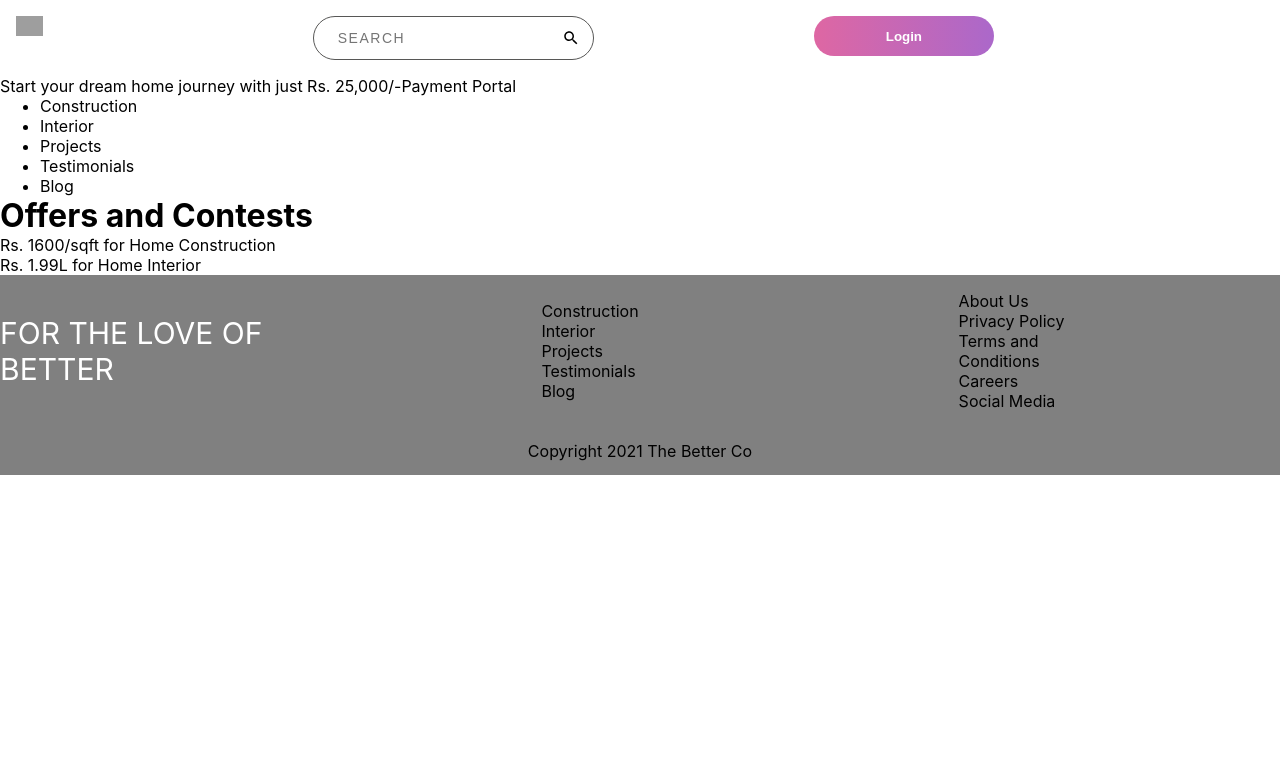
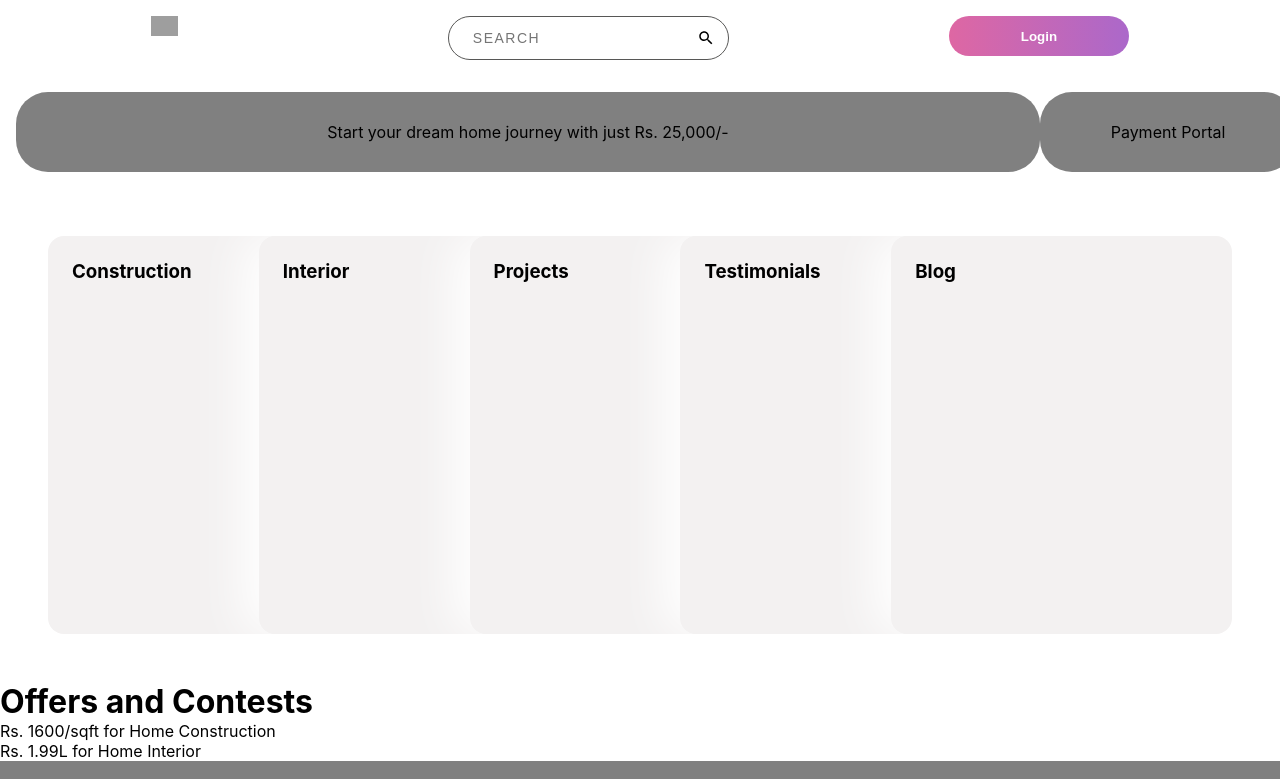
Before and after one commit to afeermohd/better-landing, a React (Create React App) app: page / in a window 1280 px wide. Shown: the top 779 px of the page. Built offline with nearby package versions, Linux system fonts and the light colour scheme; grey boxes are pictures that could not be loaded; the HTML template or start-up script is replaced by a standard one.

Commit message:
ui update

```diff
--- a/src/components/Navbar/style.css
+++ b/src/components/Navbar/style.css
@@ -7,6 +7,7 @@
 
 .navbar-nav {
   margin-right: auto;
+  margin-left: auto;
 }
 
 .search-input {
--- a/src/components/Section1/index.js
+++ b/src/components/Section1/index.js
@@ -4,8 +4,8 @@ import "./style.css";
 const Section1 = () => {
   return (
     <div className="section1">
-      <div>Start your dream home journey with just Rs. 25,000/-</div>
-      <div>Payment Portal</div>
+      <div className="sect1-intro"><span className="sect1-introtext">Start your dream home journey with just Rs. 25,000/-</span></div>
+      <div className="sect1-payment"><span>Payment Portal</span></div>
     </div>
   );
 };
--- a/src/components/Section1/style.css
+++ b/src/components/Section1/style.css
@@ -1,3 +1,36 @@
 .section1 {
   display: flex;
+  margin: 1rem;
+  width: 100%;
+  justify-content: space-evenly;
 }
+
+.sect1-intro {
+  /* display: flex;
+  align-items: center;
+  justify-content: center; */
+  display: grid;
+  place-items: center;
+  border: 1rem;
+  /* width: 70%; */
+  flex: 4;
+  height: 5rem;
+  background: grey;
+  /* margin: 1rem; */
+  border-radius: 2rem;
+  margin-left: auto;
+  margin-right: auto;
+}
+
+.sect1-payment {
+  display: grid;
+  place-items: center;
+  background: grey;
+  height: 5rem;
+  border-radius: 2rem;
+  /* margin: 1rem; */
+  /* width: 10%; */
+  flex: 1;
+  margin-left: auto;
+  margin-right: auto;
+}
--- a/src/components/Section2/index.js
+++ b/src/components/Section2/index.js
@@ -4,13 +4,36 @@ import "./style.css";
 const Section2 = () => {
   return (
     <div className="section2">
-      <ul>
-        <li>Construction</li>
-        <li>Interior</li>
-        <li>Projects</li>
-        <li>Testimonials</li>
-        <li>Blog</li>
-      </ul>
+      <div className="item">
+        <header class="header">
+          {/* <p>Sep 11th 2020</p> */}
+          <h3>Construction</h3>
+        </header>
+      </div>
+      <div className="item">
+        <header class="header">
+          {/* <p>Sep 11th 2020</p> */}
+          <h3>Interior</h3>
+        </header>
+      </div>
+      <div className="item">
+        <header class="header">
+          {/* <p>Sep 11th 2020</p> */}
+          <h3>Projects</h3>
+        </header>
+      </div>
+      <div className="item">
+        <header class="header">
+          {/* <p>Sep 11th 2020</p> */}
+          <h3>Testimonials</h3>
+        </header>
+      </div>
+      <div className="item">
+        <header class="header">
+          {/* <p>Sep 11th 2020</p> */}
+          <h3>Blog</h3>
+        </header>
+      </div>
     </div>
   );
 };
--- a/src/components/Section2/style.css
+++ b/src/components/Section2/style.css
@@ -1,4 +1,75 @@
 .section2 {
   display: flex;
-  flex-direction: row;
+  /* flex-direction: row; */
+  padding: 3rem;
+  /* color: white */
+  overflow-x: hidden;
 }
+.section2::-webkit-scrollbar {
+  width: 10px;
+  height: 10px;
+}
+
+.section2::-webkit-scrollbar-thumb {
+  background: #201c29;
+  border-radius: 10px;
+  box-shadow: inset 2px 2px 2px hsla(0, 0%, 100%, 0.25),
+    inset -2px -2px 2px rgba(0, 0, 0, 0.25);
+}
+
+.section2::-webkit-scrollbar-track {
+  background: linear-gradient(90deg, #201c29, #201c29 1px, #17141d 0, #17141d);
+}
+
+.item {
+  display: flex;
+  position: relative;
+  flex-direction: column;
+  height: 350px;
+  width: 400px;
+  min-width: 250px;
+  padding: 1.5rem;
+
+  border-radius: 16px;
+  background: rgb(243, 241, 241);
+  box-shadow: -1rem 0 3rem #fff;
+
+  transition: 0.2s;
+
+  margin: 0;
+  scroll-snap-align: start;
+  clear: both;
+}
+.item:focus-within ~ .item,
+.item:hover ~ .item {
+  transform: translateX(130px);
+}
+
+.item:hover {
+  transform: translateY(-1rem);
+}
+
+/* .item:hover ~ .item {
+  transform: translateX(130px);
+} */
+
+.item:not(:first-child) {
+  margin-left: -130px;
+}
+.card-header {
+  margin-bottom: auto;
+}
+
+.card-header p {
+  font-size: 14px;
+  margin: 0 0 1rem;
+  color: #7a7a8c;
+}
+
+.header h3:hover {
+  background: linear-gradient(90deg, #ff8a00, #e52e71);
+  text-shadow: none;
+  background-clip: text;
+  -webkit-background-clip: text;
+  -webkit-text-fill-color: transparent;
+}
```
